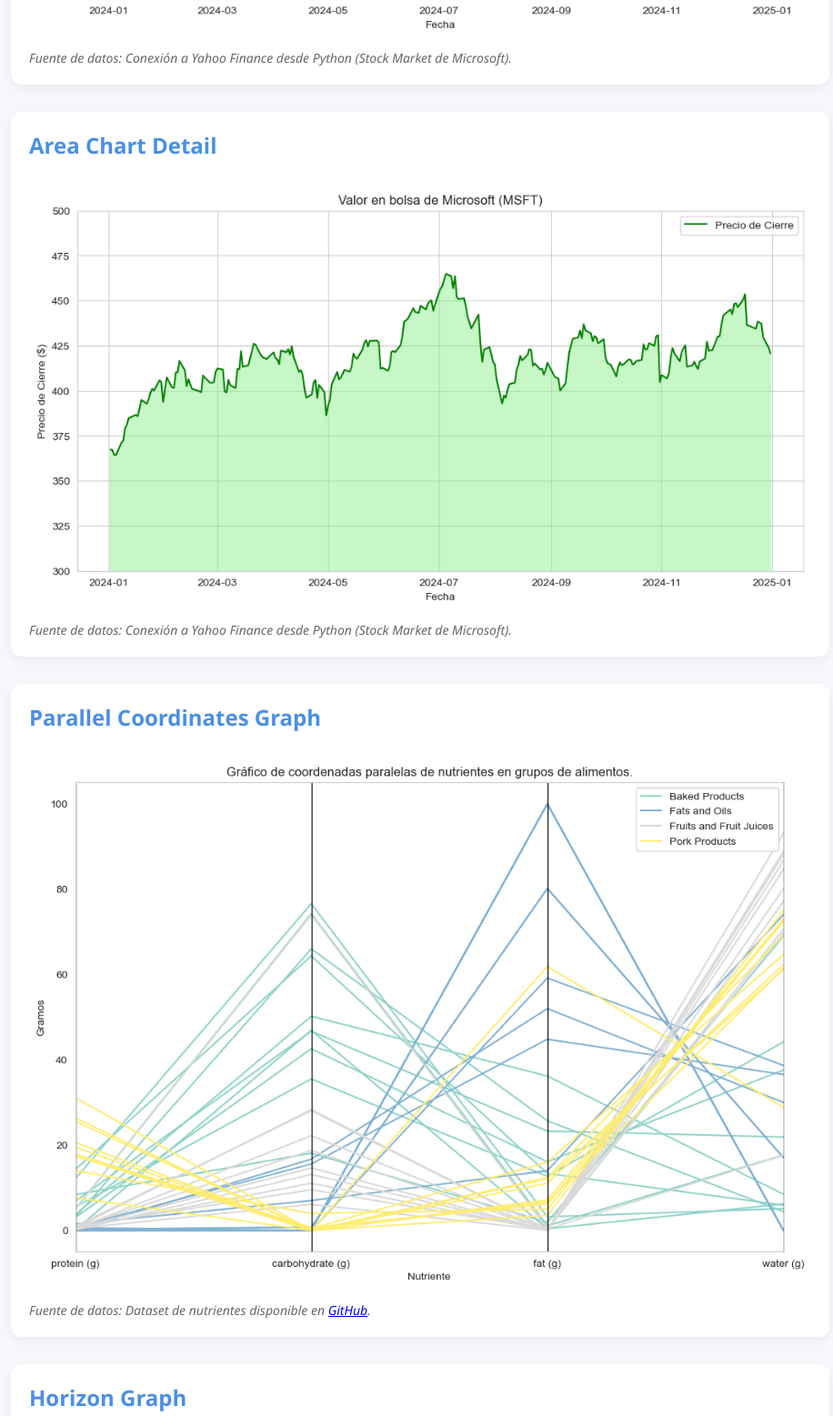
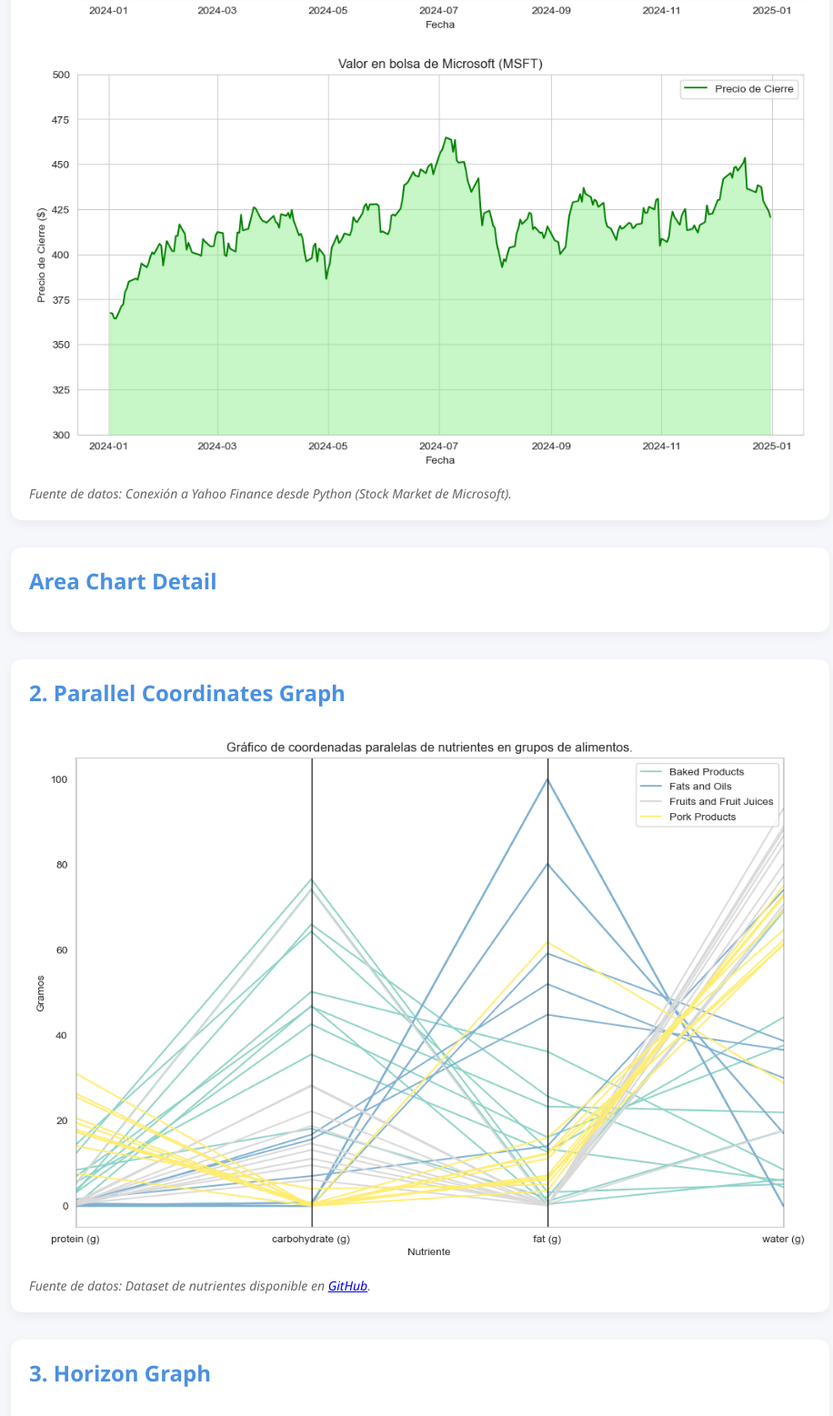
Before and after one commit to andoniiribarren/data_viz, a plain HTML site: page index.html in a window 1280 px wide. Shown: the part 672-2229 px from the top of the page at 91% size, without its empty margins (178-1094 px from the left). Drawn offline with Linux system fonts and the light colour scheme.

Commit message:
Update index.html

```diff
--- a/index.html
+++ b/index.html
@@ -74,15 +74,10 @@
   <div class="container">
 
     <div class="chart-section">
-      <h2>Area Chart 1</h2>
+      <h2>1. Area Chart</h2>
       <figure>
         <img src="images/area_chart1.png" alt="Area chart 1">
-        <figcaption>Fuente de datos: Conexión a Yahoo Finance desde Python (Stock Market de Microsoft).</figcaption>
       </figure>
-    </div>
-
-    <div class="chart-section">
-      <h2>Area Chart Detail</h2>
       <figure>
         <img src="images/area_chart2.png" alt="Area chart 2">
         <figcaption>Fuente de datos: Conexión a Yahoo Finance desde Python (Stock Market de Microsoft).</figcaption>
@@ -90,7 +85,12 @@
     </div>
 
     <div class="chart-section">
-      <h2>Parallel Coordinates Graph</h2>
+      <h2>Area Chart Detail</h2>
+
+    </div>
+
+    <div class="chart-section">
+      <h2>2. Parallel Coordinates Graph</h2>
       <figure>
         <img src="images/parallel_cordinates.png" alt="Parallel coordinates">
         <figcaption>Fuente de datos: Dataset de nutrientes disponible en <a href="https://github.com/syntagmatic/parallel-coordinates/blob/master/examples/data/nutrients.csv" target="_blank">GitHub</a>.</figcaption>
@@ -98,7 +98,7 @@
     </div>
 
     <div class="chart-section">
-      <h2>Horizon Graph</h2>
+      <h2>3. Horizon Graph</h2>
       <figure>
         <img src="images/horizon_graph.png" alt="Horizon graph">
         <figcaption>Fuente de datos: Dataset de datos meteorológicos disponible en <a href="https://www.kaggle.com/datasets/muthuj7/weather-dataset/data" target="_blank">Kaggle</a>.</figcaption>
```
